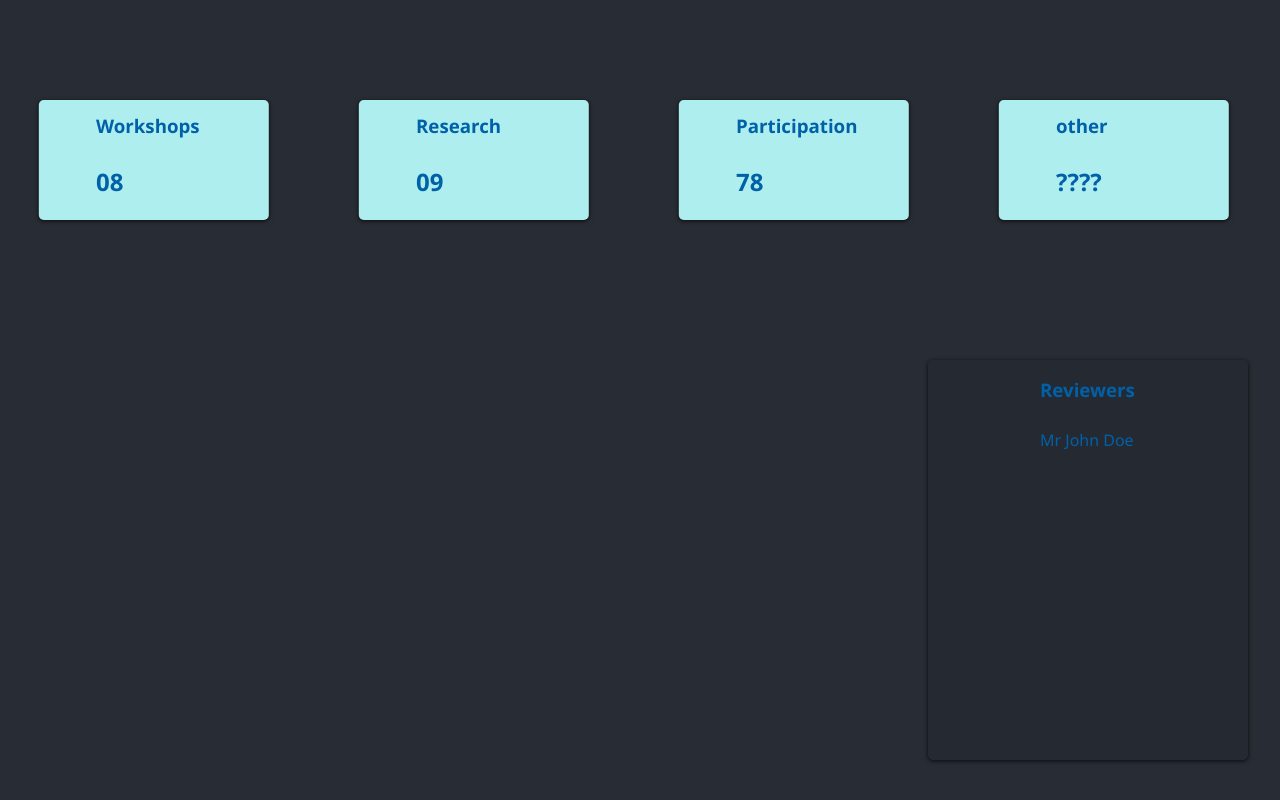
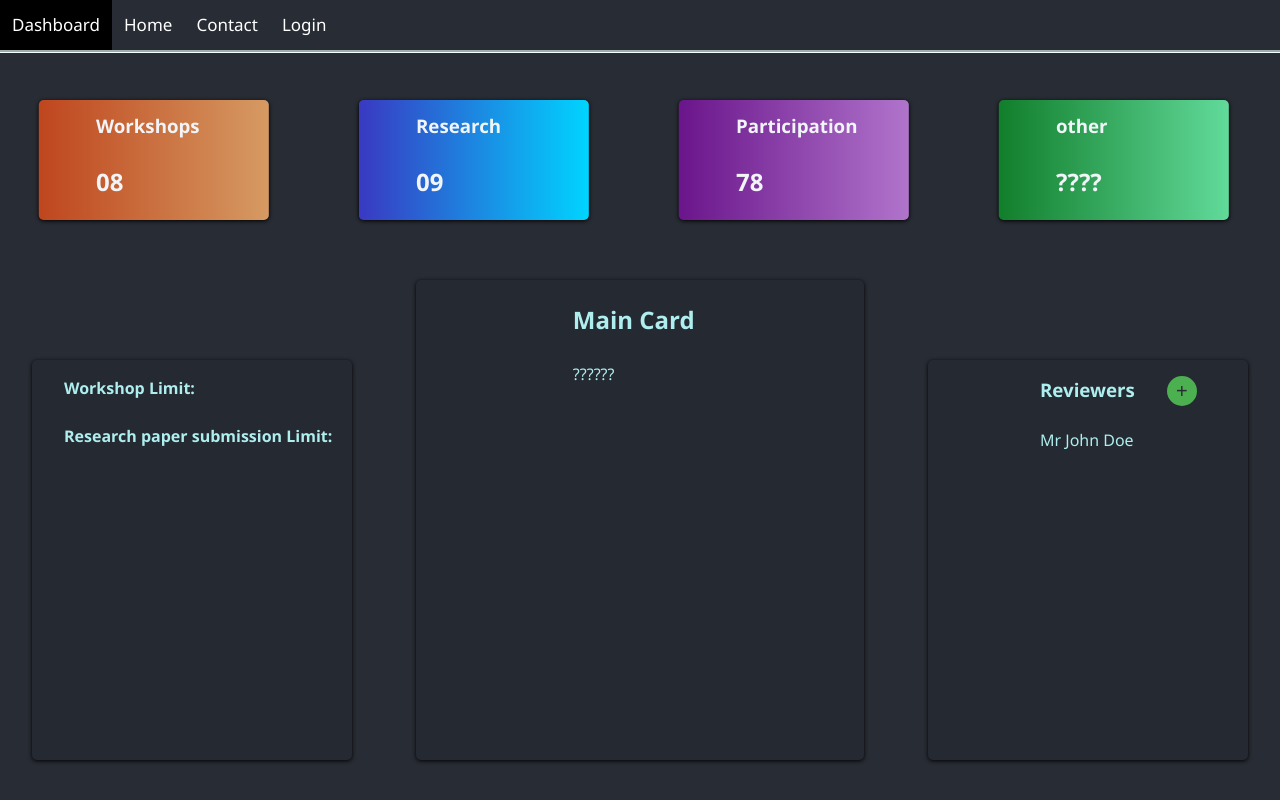
Before and after one commit to akilaliyanage/ICAF-frontend, a React (Vite) app: page /admin in a window 1280 px wide. Built offline with nearby package versions, Linux system fonts and the light colour scheme.

Commit message:
AdminDashboard Design Updated

```diff
--- a/assets/css/admin/admin.css
+++ b/assets/css/admin/admin.css
@@ -5,7 +5,19 @@ body {
 }
 
 .reviewers{
-    color: #0061a8;
+    color: paleturquoise;
+    margin-left: 35%;
+    margin-top: 5%;
+}
+
+.uditha-current-conf-detail{
+    color: paleturquoise;
+    margin-left: 10%;
+    margin-top: 5%;
+}
+
+.uditha-edit-content{
+    color: paleturquoise;
     margin-left: 35%;
     margin-top: 5%;
 }
@@ -15,6 +27,41 @@ body {
     top: 70%;
 }
 
+.button-add-reviewer{
+    height: 30px;
+    width: 30px;
+    margin-left: 10%;
+    margin-top: 5%;
+    background-color: #4CAF50;
+    color: #282c34;
+    font-size: 20px;
+    border: none;
+    border-radius: 50%;
+
+}
+
+.conf-detail-card-align{
+    left: 15%;
+    top: 70%;
+}
+
+.uditha-main-card-align{
+    left: 50%;
+    top: 65%;
+}
+
+.uditha-main-card{
+    position: absolute;
+    width: 35%;
+    height: 60%;
+    background-color: #252a32;
+    transform: translate(-50%, -50%);
+    box-sizing: border-box;
+    box-shadow: 0 1px 4px rgba(0,0,0,1);
+    border-radius: 5px;
+    display: flex;
+}
+
 .uditha-card{
     position: absolute;
     width: 25%;
@@ -22,7 +69,7 @@ body {
     background-color: #252a32;
     transform: translate(-50%, -50%);
     box-sizing: border-box;
-    box-shadow: 0 1px 4px rgba(0,0,0,.8);
+    box-shadow: 0 1px 4px rgba(0,0,0,1);
     border-radius: 5px;
     display: flex;
 }
@@ -31,10 +78,10 @@ body {
     position: absolute;
     width: 18%;
     height: 15%;
-    background-color: paleturquoise;
     transform: translate(-50%, -50%);
+    color: #f1f5f8;
     box-sizing: border-box;
-    box-shadow: 0 1px 4px rgba(0,0,0,.8);
+    box-shadow: 0 1px 4px rgba(0,0,0,1);
     border-radius: 5px;
     display: flex;
 }
@@ -42,26 +89,67 @@ body {
 .workshopcard-align{
     left: 12%;
     top: 20%;
+    background: rgb(191,70,30);
+    background: linear-gradient(90deg, rgba(191,70,30,1) 0%, rgba(214,154,98,1) 100%);
 }
 
 .research-align{
     left: 37%;
     top: 20%;
+    background: rgb(2,0,36);
+    background: linear-gradient(90deg, rgba(2,0,36,1) 0%, rgba(57,57,194,1) 0%, rgba(0,212,255,1) 100%);
 }
 
 .participation-align{
     left: 62%;
     top: 20%;
+    background: rgb(106,21,139);
+    background: linear-gradient(90deg, rgba(106,21,139,1) 0%, rgba(176,116,203,1) 100%);
 }
 
 .other-align{
     left: 87%;
     top: 20%;
+    background: rgb(17,126,43);
+    background: linear-gradient(90deg, rgba(17,126,43,1) 0%, rgba(97,218,154,1) 100%);
 }
 
 
 .smallcard-text-align{
-    color: #0061a8;
     margin-left: 25%;
     margin-top: 5%;
 }
+
+.navbar {
+    width: 100%;
+    background-color: #282c34;
+    overflow: auto;
+    border-bottom: azure;
+    border-bottom-style: groove;
+}
+
+.navbar a {
+    float: left;
+    text-align: center;
+    padding: 12px;
+    color: white;
+    text-decoration: none;
+    font-size: 17px;
+}
+
+
+.navbar a:hover {
+    background-color: #000;
+}
+
+
+.active {
+    background-color: #0061a8;
+}
+
+@media screen and (max-width: 500px) {
+    .navbar a {
+        float: none;
+        display: block;
+    }
+}
--- /dev/null
+++ b/components/Admin/AdminNavBar.jsx
@@ -0,0 +1,20 @@
+import React from 'react';
+import '../../assets/css/admin/admin.css'
+
+function AdminNavbar(){
+
+
+
+    return(
+        <div>
+            <div className="navbar">
+                <a className="active" href="#"><i className="fa fa-fw fa-home"></i> Dashboard</a>
+                <a href="#"><i className="fa fa-fw fa-search"></i> Home</a>
+                <a href="#"><i className="fa fa-fw fa-envelope"></i> Contact</a>
+                <a href="#"><i className="fa fa-fw fa-user"></i> Login</a>
+            </div>
+        </div>
+    )
+}
+
+export default AdminNavbar;
--- a/components/Admin/Base.jsx
+++ b/components/Admin/Base.jsx
@@ -1,6 +1,9 @@
 import React from "react";
-import Reviewers from "./Reviewers";
+import ReviewersCard from "./ReviewersCard";
 import UpperCard from "./UpperCardView";
+import ConfDetails from "./ConfDetailsCard";
+import MainCard from "./MainCard";
+import AdminNavbar from "./AdminNavBar";
 
 
 function AdminDashboard(){
@@ -8,8 +11,11 @@ function AdminDashboard(){
     return(
 
         <div>
-            <Reviewers/>
+            <AdminNavbar/>
+            <ReviewersCard/>
+            <ConfDetails/>
             <UpperCard/>
+            <MainCard/>
         </div>
 
     )
--- /dev/null
+++ b/components/Admin/ConfDetailsCard.jsx
@@ -0,0 +1,24 @@
+import React from "react";
+import '../../assets/css/admin/admin.css'
+
+function ConfDetails(){
+
+
+
+    return(
+
+        <div className="uditha-card conf-detail-card-align">
+            <div className="uditha-current-conf-detail">
+
+                <h4>Workshop Limit:</h4>
+                <br/>
+
+                <h4>Research paper submission Limit:</h4>
+
+            </div>
+        </div>
+
+    )
+}
+
+export default ConfDetails;
--- /dev/null
+++ b/components/Admin/MainCard.jsx
@@ -0,0 +1,24 @@
+import React from "react";
+import '../../assets/css/admin/admin.css'
+
+function Reviewers(){
+
+
+
+    return(
+
+        <div className="uditha-main-card uditha-main-card-align">
+            <div className="uditha-edit-content">
+
+                <h2>Main Card</h2>
+                <br/>
+
+                <p>??????</p>
+
+            </div>
+        </div>
+
+    )
+}
+
+export default Reviewers;
--- a/components/Admin/Reviewers.jsx
+++ b/components/Admin/ReviewersCard.jsx
@@ -1,7 +1,7 @@
 import React from "react";
 import '../../assets/css/admin/admin.css'
 
-function Reviewers(){
+function ReviewersCard(){
 
 
 
@@ -15,10 +15,13 @@ function Reviewers(){
 
             <p>Mr John Doe</p>
 
+
+
         </div>
+            <button className="button-add-reviewer">+</button>
         </div>
 
 )
 }
 
-export default Reviewers;
+export default ReviewersCard;
```
Also changed, not shown: 4 other files (tests, documents, lock files or other folders).
